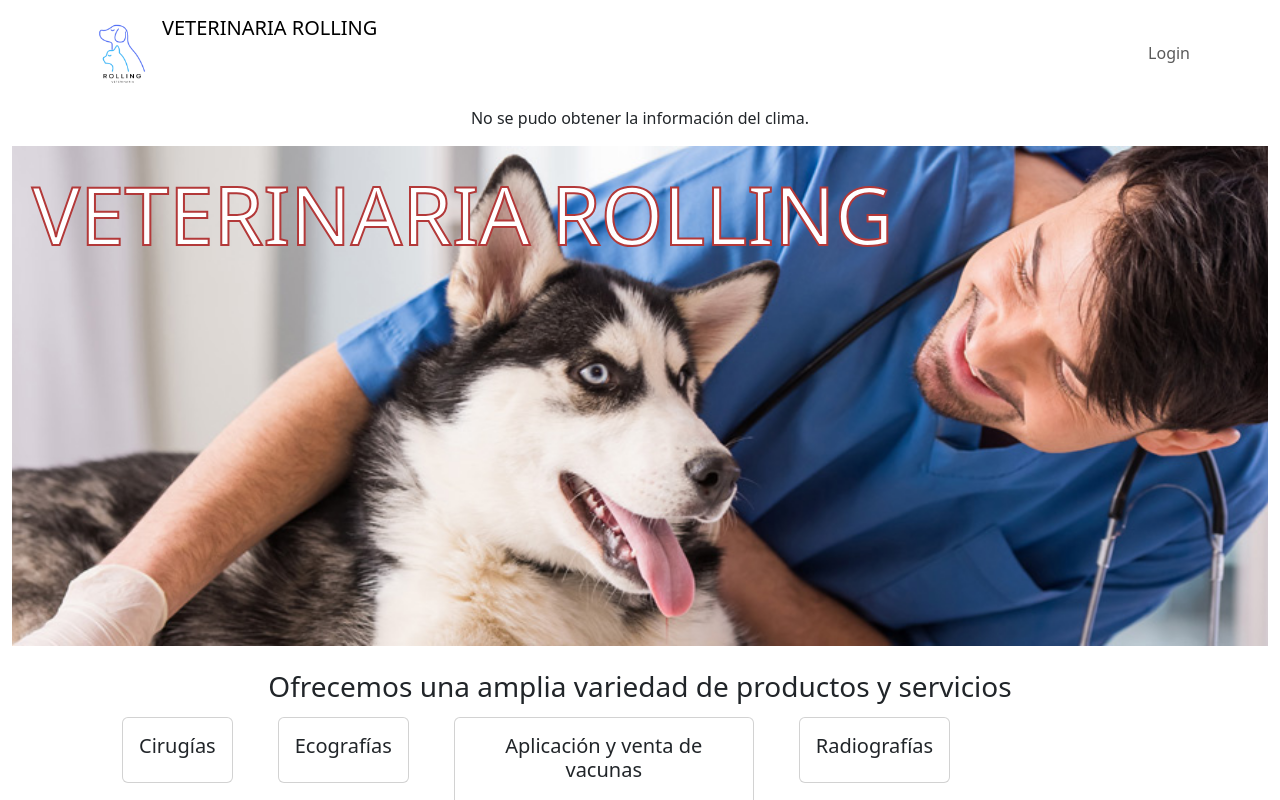
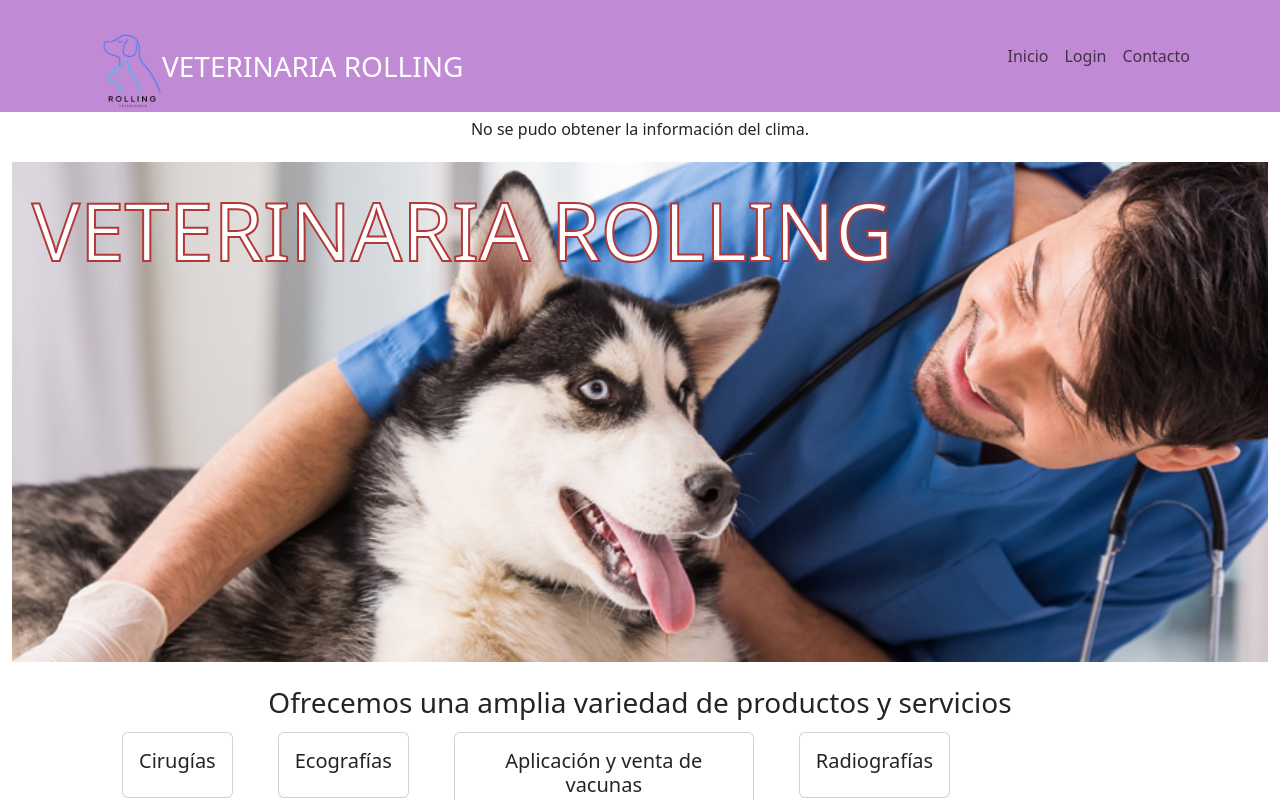
Before and after one commit to maxigiordani/ProyectoVeterinaria, a React (Vite) app: page / in a window 1280 px wide. Shown: the top 800 px of the page. Built offline with nearby package versions, Linux system fonts and the light colour scheme; no server answers.

Commit message:
add nav and updates

```diff
--- a/src/App.css
+++ b/src/App.css
@@ -1,16 +1,16 @@
-/* En app.css o en un nuevo archivo de estilos */
+
 .vertical-ad {
   position: fixed;
   top: 0;
   right: 0;
   width: 200px;
-  /* Ajusta el ancho según tus necesidades */
+
   height: 100vh;
   background-color: #f2f2f2;
-  /* Fondo de la publicidad */
+
   padding: 20px;
   box-shadow: 0 0 10px rgba(0, 0, 0, 0.1);
-  /* Sombra para resaltar la publicidad */
+
   display: flex;
   flex-direction: column;
   align-items: center;
@@ -22,7 +22,7 @@
   top: 1000px;
   right: 150px;
   width: 30px;
-  /* Ajusta el ancho según tus necesidades */
+
   height: 100vh;
   padding: 20px;
   display: flex;
@@ -36,7 +36,7 @@
   top: 420px;
   right: 150px;
   width: 30px;
-  /* Ajusta el ancho según tus necesidades */
+
   height: 100vh;
   padding: 20px;
   display: flex;
@@ -152,17 +152,28 @@
 }
 
 .tiempo {
-max-height: 100px;
-
-
+max-height: 80px;
+padding: 5px;
 }
 
 .logounico {
-  width: 80px;
-  height: 80px;
+  width: 100px;
+  height: 100px;
+  margin-bottom: 30px;
+
 }
 
 .navbarstyle {
   max-height: 300px;
+  background-color:#c08ad4;
+  padding: 15px;
 
 }
+
+
+.titulonav {
+  color: white;
+  margin-top: -100px;
+  margin-left: 80px;
+
+}
--- a/src/components/Nav.jsx
+++ b/src/components/Nav.jsx
@@ -12,12 +12,11 @@ const NavbarComponent = ({ isAdmin }) => {
             src={logo}
             alt="Logo de la Empresa"
             height="30"
-            className ="d-inline-block align-top logounico"
-          />
-          VETERINARIA ROLLING
+            className ="d-inline-block align-top logounico"   /> <h3 className='titulonav h3'>VETERINARIA ROLLING</h3>
+
         </Navbar.Brand>
-        <Navbar.Toggle aria-controls="basic-navbar-nav" />
-        <Navbar.Collapse id="basic-navbar-nav">
+        <Navbar.Toggle aria-controls="basic-navbar-nav navboton" />
+        <Navbar.Collapse id="basic-navbar-nav navboton">
           <Nav className="me-auto">
             {isAdmin && (
               <>
@@ -28,8 +27,9 @@ const NavbarComponent = ({ isAdmin }) => {
 
           </Nav>
           <Nav className="ms-auto">
-            <Nav.Link as={Link} to="/login">Login</Nav.Link>
-
+          <Nav.Link as={Link} to="/">Inicio</Nav.Link>
+           <Nav.Link as={Link} to="/Login">Login</Nav.Link>
+           <Nav.Link as={Link} to="">Contacto</Nav.Link>
           </Nav>
         </Navbar.Collapse>
       </Container>
--- a/src/components/helpers/WeatherWidget.jsx
+++ b/src/components/helpers/WeatherWidget.jsx
@@ -32,7 +32,7 @@ const WeatherWidget = () => {
         <p>Cargando datos del clima...</p>
       ) : weatherData ? (
         <div className='tiempo'>
-          <h5>Clima en {weatherData.name}</h5>
+          <h5>{weatherData.name}</h5>
           <p>
             <FaTemperatureHigh /> {weatherData.main.temp}°C
           </p>
```
Also changed, not shown: src/components/Login.jsx (added, +15 -0 lines).
